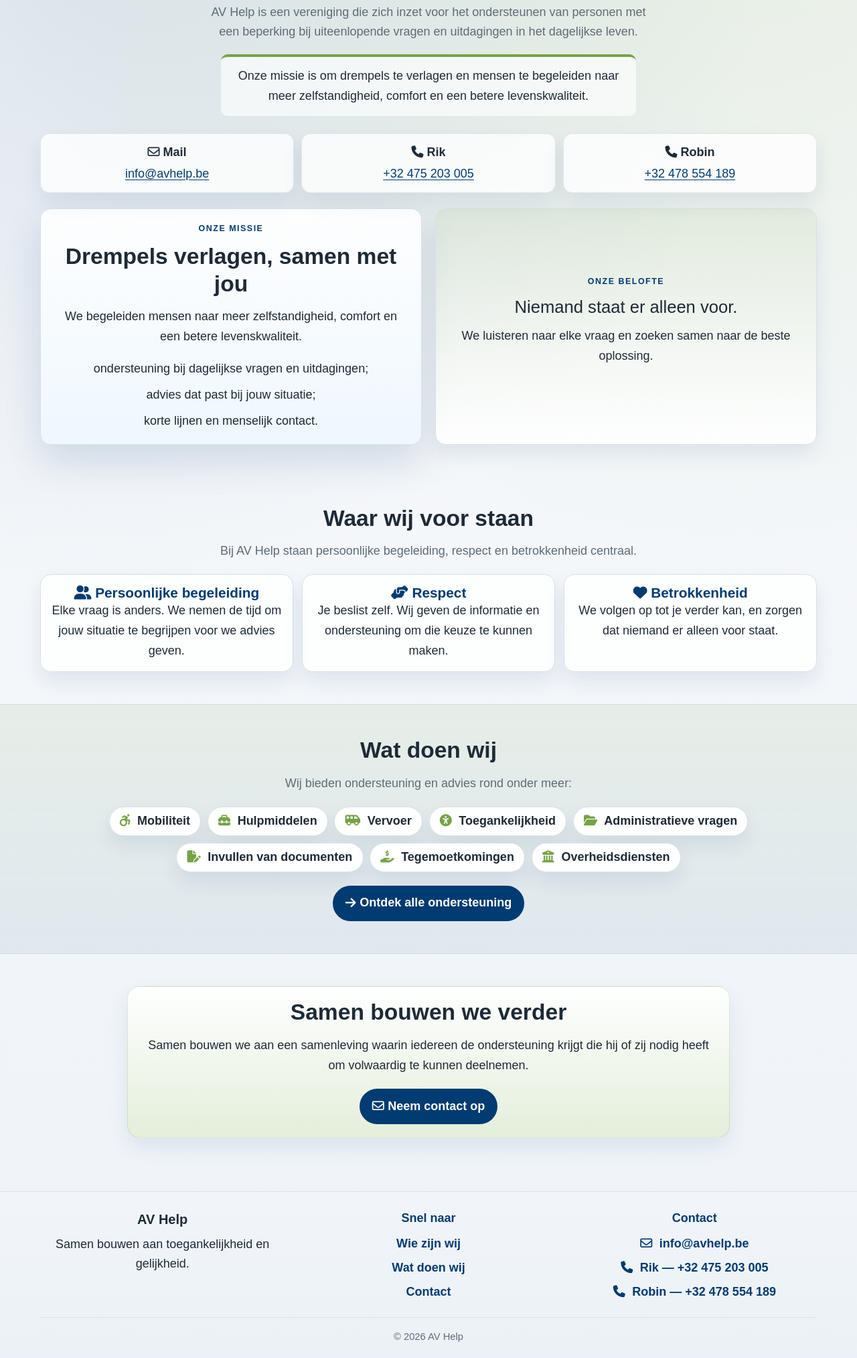
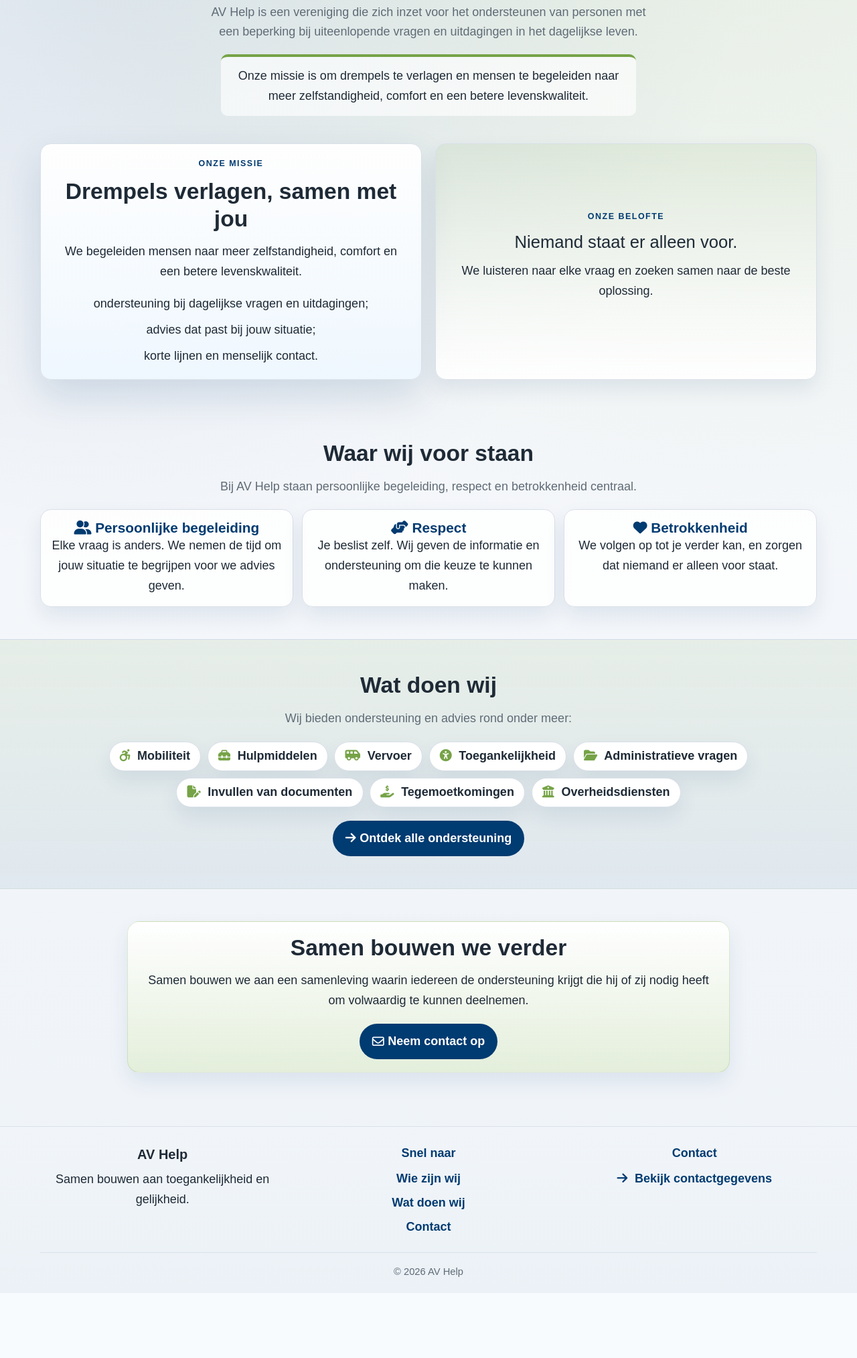
Before and after one commit to sanderkerkhofs/AVhelp, a Flask app: page / in a window 1280 px wide. Shown: the part 437-2464 px from the top of the page at 67% size. After the commit the page ends 2367 px from the top, so only its background shows below. Run offline with Flask 3, Linux system fonts and the light colour scheme; some web fonts are replaced.

Commit message:
Centraliseer contactgegevens op de contactpagina
Persoonlijke e-mails van Rik en Robin toegevoegd, algemeen adres
info@avhelp.be verwijderd, en telefoon/e-mail elders verwijderd
ten voordele van links naar de contactpagina.

Co-Authored-By: Claude Sonnet 5 <noreply@anthropic.com>

```diff
--- a/templates/base.html
+++ b/templates/base.html
@@ -72,9 +72,7 @@
         <div>
           <p class="footer-heading">Contact</p>
           <ul class="footer-links">
-            <li><a href="mailto:info@avhelp.be"><i class="fa-regular fa-envelope" aria-hidden="true"></i> info@avhelp.be</a></li>
-            <li><a href="tel:+32475203005"><i class="fa-solid fa-phone" aria-hidden="true"></i> Rik &mdash; +32 475 203 005</a></li>
-            <li><a href="tel:+32478554189"><i class="fa-solid fa-phone" aria-hidden="true"></i> Robin &mdash; +32 478 554 189</a></li>
+            <li><a href="{{ url_for('contact') }}"><i class="fa-solid fa-arrow-right" aria-hidden="true"></i> Bekijk contactgegevens</a></li>
           </ul>
         </div>
       </div>
--- a/templates/contact.html
+++ b/templates/contact.html
@@ -17,7 +17,6 @@
   <div class="container contact-grid">
     <article class="info-card">
       <h2>Rechtstreeks contact</h2>
-      <p><strong><i class="fa-regular fa-envelope" aria-hidden="true"></i> E-mail:</strong> <a href="mailto:info@avhelp.be">info@avhelp.be</a></p>
       <p><strong><i class="fa-solid fa-location-dot" aria-hidden="true"></i> Regio:</strong> Hechtel-Eksel en omgeving (Limburg)</p>
       <p><strong><i class="fa-regular fa-clock" aria-hidden="true"></i> Bereikbaarheid:</strong><br>
         Aarzel niet om te bellen of te mailen.<br>
@@ -32,7 +31,7 @@
         <h3>Rik Weltjens</h3>
         <p><i class="fa-solid fa-user-tie" aria-hidden="true"></i> Contactpersoon AV Help</p>
         <p><a href="tel:+32475203005"><i class="fa-solid fa-phone" aria-hidden="true"></i> +32 475 203 005</a></p>
-        <p><a href="mailto:info@avhelp.be"><i class="fa-regular fa-envelope" aria-hidden="true"></i> info@avhelp.be</a></p>
+        <p><a href="mailto:hendrik.weltjens01@gmail.com"><i class="fa-regular fa-envelope" aria-hidden="true"></i> hendrik.weltjens01@gmail.com</a></p>
       </article>
 
       <article class="person-card">
@@ -40,7 +39,7 @@
         <h3>Robin Agten</h3>
         <p><i class="fa-solid fa-user-tie" aria-hidden="true"></i> Contactpersoon AV Help</p>
         <p><a href="tel:+32478554189"><i class="fa-solid fa-phone" aria-hidden="true"></i> +32 478 554 189</a></p>
-        <p><a href="mailto:info@avhelp.be"><i class="fa-regular fa-envelope" aria-hidden="true"></i> info@avhelp.be</a></p>
+        <p><a href="mailto:robin.agten@hotmail.com"><i class="fa-regular fa-envelope" aria-hidden="true"></i> robin.agten@hotmail.com</a></p>
       </article>
     </section>
   </div>
--- a/templates/index.html
+++ b/templates/index.html
@@ -12,20 +12,6 @@
       <h1>Samen bouwen aan toegankelijkheid en gelijkheid.</h1>
       <p class="lead">AV Help is een vereniging die zich inzet voor het ondersteunen van personen met een beperking bij uiteenlopende vragen en uitdagingen in het dagelijkse leven.</p>
       <p class="hero-note">Onze missie is om drempels te verlagen en mensen te begeleiden naar meer zelfstandigheid, comfort en een betere levenskwaliteit.</p>
-      <div class="hero-trust">
-        <div>
-          <strong><i class="fa-regular fa-envelope" aria-hidden="true"></i> Mail</strong>
-          <span><a href="mailto:info@avhelp.be">info@avhelp.be</a></span>
-        </div>
-        <div>
-          <strong><i class="fa-solid fa-phone" aria-hidden="true"></i> Rik</strong>
-          <span><a href="tel:+32475203005">+32 475 203 005</a></span>
-        </div>
-        <div>
-          <strong><i class="fa-solid fa-phone" aria-hidden="true"></i> Robin</strong>
-          <span><a href="tel:+32478554189">+32 478 554 189</a></span>
-        </div>
-      </div>
     </div>
     <div class="hero-stack">
       <aside class="hero-card hero-card-primary">
```
Also changed, not shown: input_mail_31_July.md (+2 -2 lines), CHANGELOG.md.
